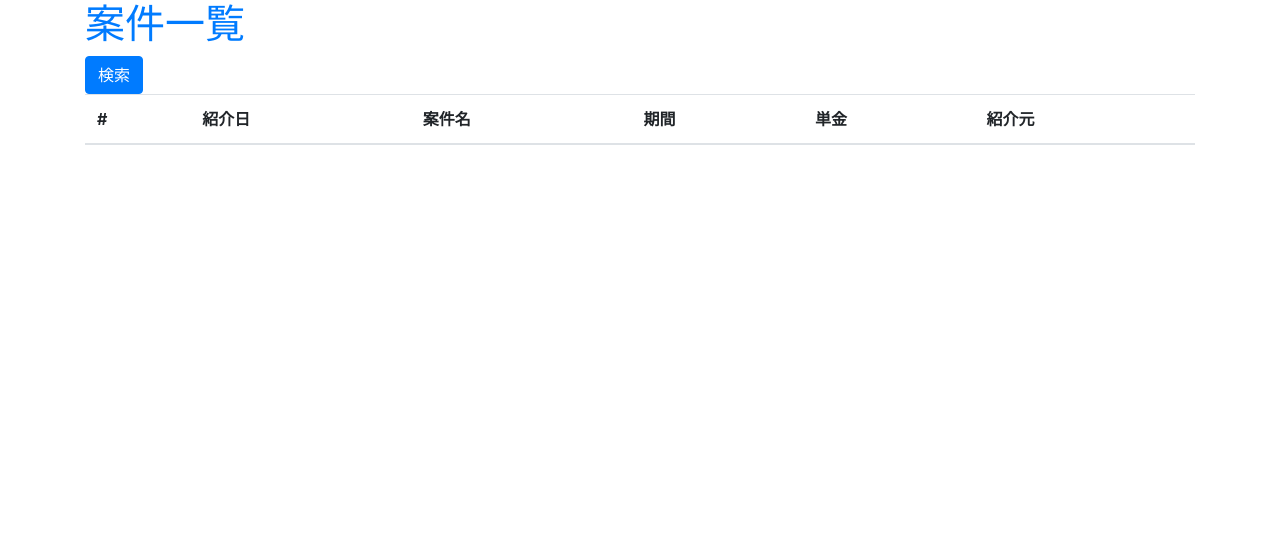
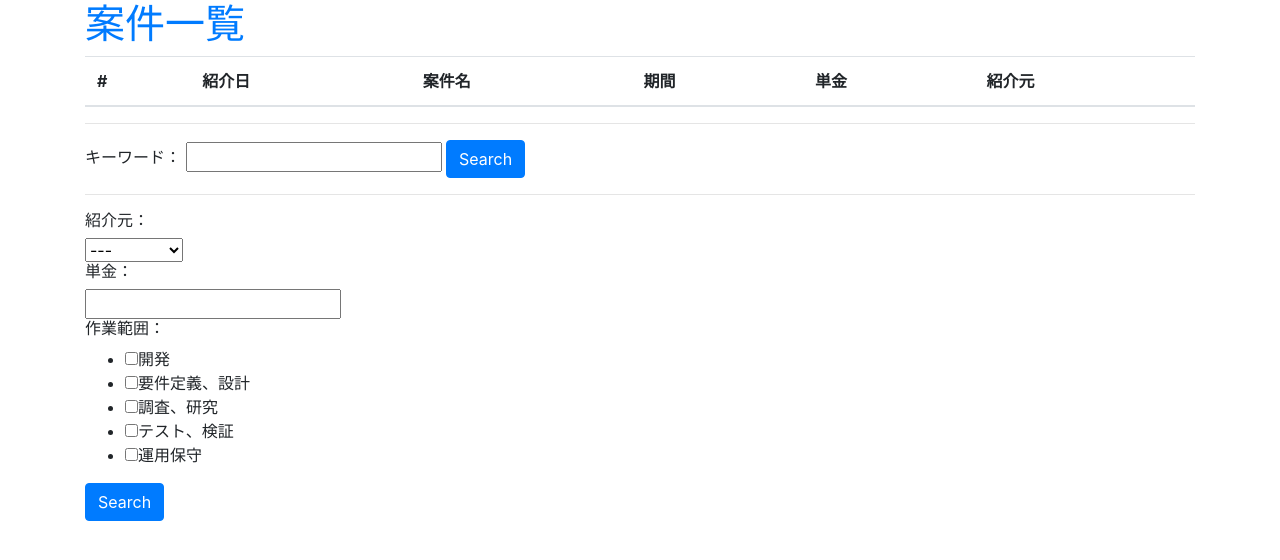
Before and after one commit to peijipe/project-management, a Django app: page / in a window 1280 px wide. Shown: the top 560 px of the page. Run offline with Django 3.2, Linux system fonts and the light colour scheme; data that the repository does not hold is empty; some libraries are stand-ins or nearby versions.

Commit message:
edit search function

```diff
--- a/case/templates/case/pj_list.html
+++ b/case/templates/case/pj_list.html
@@ -7,62 +7,63 @@
     </div>
 
     <!-- Button trigger modal -->
-    <button type="button" class="btn btn-primary" data-toggle="modal" data-target="#exampleModal">
-      検索
-    </button>
+    <!--<button type="button" class="btn btn-primary" data-toggle="modal" data-target="#exampleModal">-->
+      <!--検索-->
+    <!--</button>-->
 
-    <!-- Modal -->
-    <div class="modal fade" id="exampleModal" tabindex="-1" role="dialog" aria-labelledby="exampleModalLabel" aria-hidden="true">
-      <div class="modal-dialog" role="document">
-        <div class="modal-content">
-          <div class="modal-header">
-            <h5 class="modal-title" id="exampleModalLabel">検索</h5>
-            <button type="button" class="close" data-dismiss="modal" aria-label="Close">
-              <span aria-hidden="true">&times;</span>
-            </button>
-          </div>
-          <div class="modal-body">
-            <div>
-                <form action="#" method="get">
-                <div>
-                    <p>キーワード</p>
-                    <input type="text" id="keyword1" name="keyword1">
-                    <!--<button type="submit">検索</button>-->
-                </div>
-                <!--</form>-->
+    <!--&lt;!&ndash; Modal &ndash;&gt;-->
+    <!--<div class="modal fade" id="exampleModal" tabindex="-1" role="dialog" aria-labelledby="exampleModalLabel" aria-hidden="true">-->
+      <!--<div class="modal-dialog" role="document">-->
+        <!--<div class="modal-content">-->
+          <!--<div class="modal-header">-->
+            <!--<h5 class="modal-title" id="exampleModalLabel">検索</h5>-->
+            <!--<button type="button" class="close" data-dismiss="modal" aria-label="Close">-->
+              <!--<span aria-hidden="true">&times;</span>-->
+            <!--</button>-->
+          <!--</div>-->
+          <!--<div class="modal-body">-->
+            <!--<div>-->
                 <!--<form action="#" method="get">-->
-                <div>
-                    <p>紹介元</p>
-                    <!--<input type="text" id="keyword2" name="keyword2">-->
-                    <select name="keyword2">
-                    <option value="">---</option>
-                    <option value="29">A株式会社</option>
-                    <option value="30">B株式会社</option>
-                    <option value="31">株式会社C</option>
-                    <option value="18">その他</option>
-                    </select></p>
-                    <!--<button type="submit">検索</button>-->
-                </div>
-                <!--</form>-->
-                <!--<form action="#" method="get">-->
-                  <div>
-                      <p>単金</p>
-                      <input type="number" id="keyword3" name="keyword3">
-                      <!--<button type="submit">検索</button>-->
-                  </div>
+                <!--<div>-->
+                    <!--<p>キーワード</p>-->
+                    <!--<input type="text" id="keyword1" name="keyword1">-->
+                    <!--&lt;!&ndash;<button type="submit">検索</button>&ndash;&gt;-->
+                <!--</div>-->
+                <!--&lt;!&ndash;</form>&ndash;&gt;-->
+                <!--&lt;!&ndash;<form action="#" method="get">&ndash;&gt;-->
+                <!--<div>-->
+                    <!--<p>紹介元</p>-->
+                    <!--&lt;!&ndash;<input type="text" id="keyword2" name="keyword2">&ndash;&gt;-->
+                    <!--<select name="keyword2">-->
+                    <!--<option value="">-&#45;&#45;</option>-->
+                    <!--<option value="29">A株式会社</option>-->
+                    <!--<option value="30">B株式会社</option>-->
+                    <!--<option value="31">株式会社C</option>-->
+                    <!--<option value="18">その他</option>-->
+                    <!--</select></p>-->
+                    <!--&lt;!&ndash;<button type="submit">検索</button>&ndash;&gt;-->
+                <!--</div>-->
+                <!--&lt;!&ndash;</form>&ndash;&gt;-->
+                <!--&lt;!&ndash;<form action="#" method="get">&ndash;&gt;-->
+                  <!--<div>-->
+                      <!--<p>単金</p>-->
+                      <!--<input type="number" id="keyword3" name="keyword3">-->
+                      <!--&lt;!&ndash;<button type="submit">検索</button>&ndash;&gt;-->
+                  <!--</div>-->
 
-                  <button type="submit" class="btn btn-primary">Search</button>
-                  </form>
-            </div>
+                  <!--<button type="submit" class="btn btn-primary">Search</button>-->
+                  <!--</form>-->
+            <!--</div>-->
 
-          </div>
-          <div class="modal-footer">
-            <button type="button" class="btn btn-secondary" data-dismiss="modal">Close</button>
-            <!--<button type="submit" class="btn btn-primary">Search</button>-->
-          </div>
-        </div>
-      </div>
-    </div>
+          <!--</div>-->
+          <!--<div class="modal-footer">-->
+            <!--<button type="button" class="btn btn-secondary" data-dismiss="modal">Close</button>-->
+            <!--&lt;!&ndash;<button type="submit" class="btn btn-primary">Search</button>&ndash;&gt;-->
+          <!--</div>-->
+        <!--</div>-->
+      <!--</div>-->
+    <!--</div>-->
+
 
     <table class="table">
       <thead>
@@ -105,5 +106,42 @@
       </tbody>
     {% endfor %}
     </table>
+
+    <hr>
+    <div>
+        <form action="#" method="get">
+                キーワード：
+                <input type="text" id="keyword1" name="keyword1">
+                <button type="submit" class="btn btn-primary">Search</button>
+        </form>
+    </div>
+    <hr>
+    <div>
+        <form action="#" method="get">
+        <h6>紹介元：</h6>
+        <select name="keyword2">
+        <option value="">---</option>
+        <option value="29">A株式会社</option>
+        <option value="30">B株式会社</option>
+        <option value="31">株式会社C</option>
+        <option value="18">その他</option>
+        </select>
+
+        <h6>単金：</h6>
+        <input type="number" id="keyword3" name="keyword3">
+
+        <h6>作業範囲：</h6>
+            <ul>
+                <li><input type="checkbox" name="keyword4" value=1>開発</li>
+                <li><input type="checkbox" name="keyword4" value=2>要件定義、設計</li>
+                <li><input type="checkbox" name="keyword4" value=3>調査、研究</li>
+                <li><input type="checkbox" name="keyword4" value=4>テスト、検証</li>
+                <li><input type="checkbox" name="keyword4" value=5>運用保守</li>
+            </ul>
+        <button type="submit" class="btn btn-primary">Search</button>
+        </form>
+　   </div>
+
+
   </div>
 {% endblock %}
--- a/case/views.py
+++ b/case/views.py
@@ -12,26 +12,55 @@ def pj_list(request):
             Q(title__contains=keyword) | Q(text__contains=keyword)
         )
         projects = projects.order_by('created_date')
-        return render(request, 'case/pj_list.html', {'projects': projects})  # ここでrenderで返すと02,03ｍでいかない
+        return render(request, 'case/pj_list.html', {'projects': projects})
 
-    keyword = request.GET.get("keyword2")
-    if keyword:
-        print(keyword)
+    keyword2 = request.GET.get("keyword2")
+    keyword3 = request.GET.get("keyword3")
+    if keyword2 and keyword3:
         projects = Case.objects.all()
-        projects = projects.filter(company=keyword)
+        projects = projects.filter(company=keyword2, lower_cost__lte=keyword3)
         projects = projects.order_by('created_date')
         return render(request, 'case/pj_list.html', {'projects': projects})
 
-    keyword = request.GET.get("keyword3")
-    if keyword:
-        print(keyword)
+    if keyword2:
+        print(keyword2)
+        projects = Case.objects.all()
+        projects = projects.filter(company=keyword2)
+        projects = projects.order_by('created_date')
+        return render(request, 'case/pj_list.html', {'projects': projects})
+
+    if keyword3:
+        print(keyword3)
         projects = Case.objects.all()
         projects = projects.filter(
-            Q(lower_cost__lte=keyword, upper_cost__gte=keyword) |
-            Q(lower_cost=None, upper_cost__gte=keyword) |
-            Q(lower_cost__lte=keyword, upper_cost=None)
+            Q(lower_cost__lte=keyword3, upper_cost__gte=keyword3) |
+            Q(lower_cost=None, upper_cost__gte=keyword3) |
+            Q(lower_cost__lte=keyword3, upper_cost=None)
         )
         projects = projects.order_by('created_date')
+        return render(request, 'case/pj_list.html', {'projects': projects})
+
+    category_list = request.GET.getlist("keyword4")
+    if category_list:
+        print(category_list)
+        print(len(category_list))
+        queryset = {}
+        for num in range(len(category_list)):
+            queryset[num] = Case.objects.all()
+            queryset[num] = queryset[num].filter(category=category_list[num]).order_by('created_date')
+            num += 1
+        print(num)
+
+        if num == 5:
+            projects = queryset[0] | queryset[1] | queryset[2] | queryset[3] | queryset[4]
+        elif num == 4:
+            projects = queryset[0] | queryset[1] | queryset[2] | queryset[3]
+        elif num == 3:
+            projects = queryset[0] | queryset[1] | queryset[2]
+        elif num == 2:
+            projects = queryset[0] | queryset[1]
+        else:
+            projects = queryset[0]
         return render(request, 'case/pj_list.html', {'projects': projects})
 
     projects = Case.objects.all().order_by('created_date')
```
